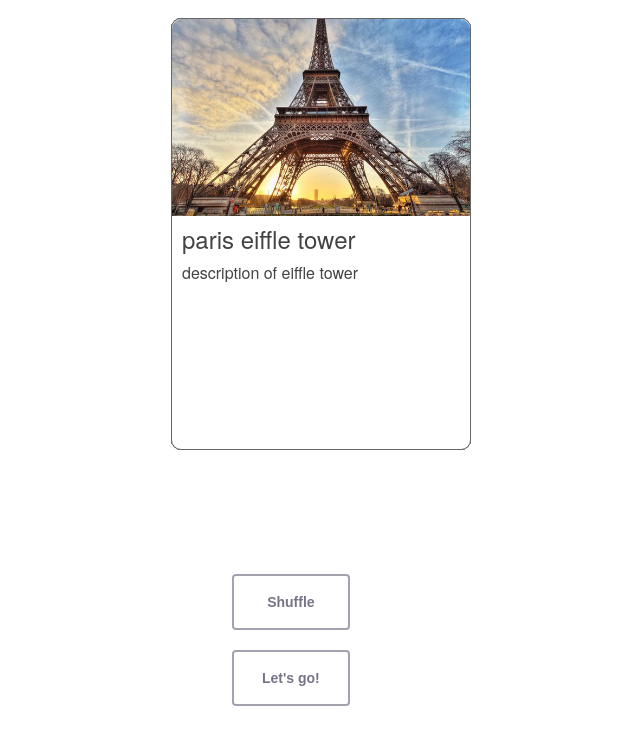
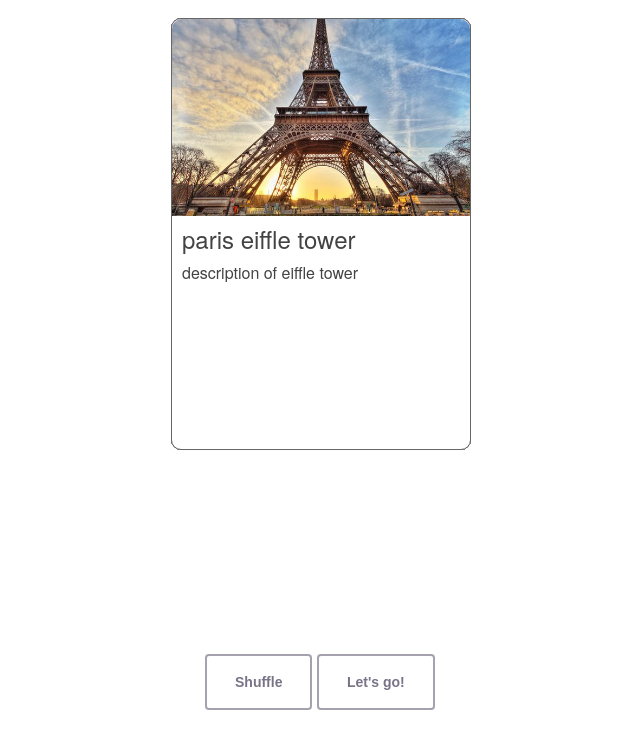
Before and after one commit to shengqiu/travelai, a website: page template/index.html in a window 1280 px wide. Shown: the whole page, without its empty margins (319-959 px from the left). Drawn offline with Linux system fonts and the light colour scheme; files whose address does not match are found by name.

Commit message:
change buttons side by side

```diff
--- a/template/index.html
+++ b/template/index.html
@@ -25,12 +25,13 @@
         left:50%;
         margin-left:-160px;
       }
+
       .wrap {
           position: absolute;
-          top: 80%;
+          top: 90%;
           left: 50%;
           margin-top: -86px;
-          margin-left: -89px;
+          margin-left: -116px;
           text-align: center;
       }
 
@@ -64,6 +65,7 @@
       }
 
       a.button2 {
+          right: 20%;
           color: rgba(30, 22, 54, 0.6);
           box-shadow: rgba(30, 22, 54, 0.4) 0 0px 0px 2px inset;
       }
@@ -72,9 +74,7 @@
           color: rgba(255, 255, 255, 0.85);
           box-shadow: rgba(30, 22, 54, 0.7) 0 80px 0px 2px inset;
       }
-
     </style>
-
   </head>
 
   <body>
@@ -88,7 +88,6 @@
 
     <script>
       $(document).ready(function () {
-
         // Define cards
         var cards = [
           new Tindercardsjs.card(0, 'london big ben', 'description of london big ben', 'gfx/pics/01.jpg'),
@@ -98,7 +97,6 @@
         ];
         // random shuffle the order of cards
         cards = shuffle(cards);
-
         // Render cards
         Tindercardsjs.render(cards, $('#main'), function (event) {
           userChoice = {
@@ -113,7 +111,7 @@
   </body>
 
   <div class="wrap">
-    <a href="#" class="button">Shuffle</a>
-    <a href="#" onclick="location.href = 'trip';" id="myButton"href="#" class="button2">Let's go!</a>
+    <a href="#" style="display: inline-block" class="button">Shuffle</a>
+    <a href="#" style="display: inline-block" onclick="location.href = 'trip';" id="myButton" href="#" class="button2">Let's go!</a>
   </div>
 </html>
```
